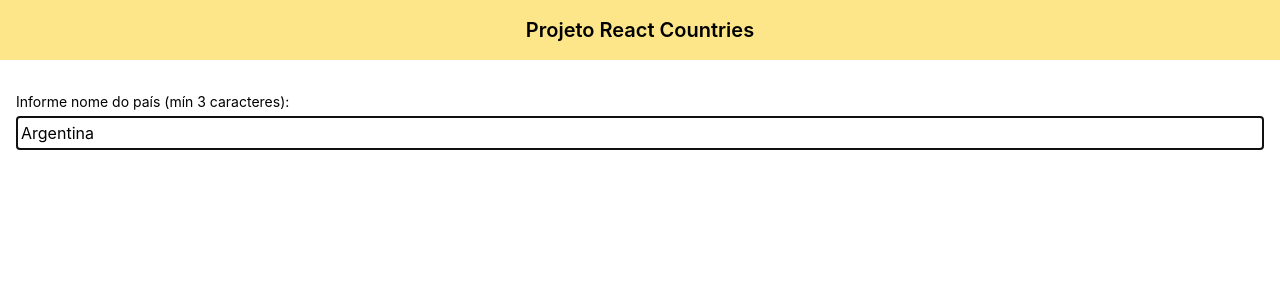
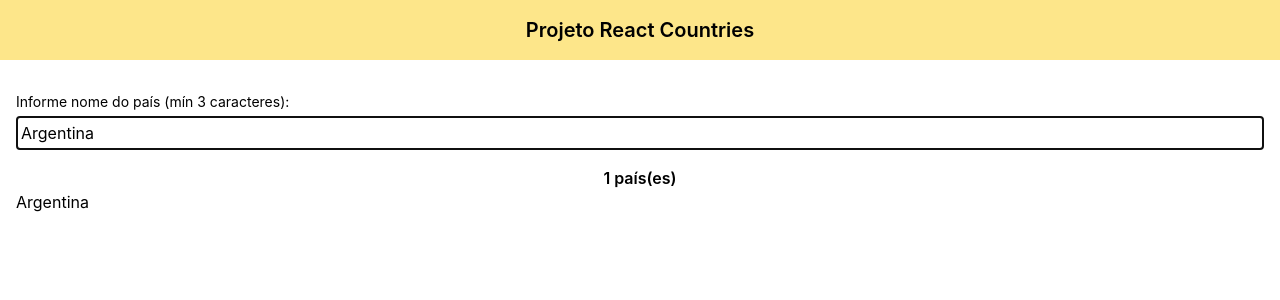
Before and after one commit to drishaolin/BootcampReact-IGTI2021-react-countries, a React (Create React App) app: page / in a window 1280 px wide. Shown: the top 300 px of the page. Built offline with nearby package versions, Linux system fonts and the light colour scheme.

Commit message:
create components Country and Countries

```diff
--- /dev/null
+++ b/src/components/Countries.jsx
@@ -0,0 +1,15 @@
+import React from "react";
+import Country from "./Country";
+
+export default function Countries({ children: countries = [] }) {
+  return (
+    <div>
+      <h2 className="text-center font-semibold">{countries.length} país(es)</h2>
+      {
+          countries.map(country => {
+             return <Country key={country.id}>{country}</Country>
+          })
+      }
+    </div>
+  );
+}
--- /dev/null
+++ b/src/components/Country.jsx
@@ -0,0 +1,10 @@
+export default function Country({children: country = null}) {
+    if(!country) {
+        return <div>Impossível renderizar o país</div>
+    }
+    return (
+        <div>
+            {country.name}
+        </div>
+    );
+}
--- a/src/pages/ReactCountriesPage.jsx
+++ b/src/pages/ReactCountriesPage.jsx
@@ -1,4 +1,5 @@
 import React, { useState } from "react";
+import Countries from "../components/Countries";
 import Header from "../components/Header";
 import Main from "../components/Main";
 import TextInput from "../components/TextInput";
@@ -12,7 +13,7 @@
     setCountryFilter(newCountryFilter);
   }
 
-  const countryFilterLowerCase = countryFilter.toLocaleLowerCase();
+  const countryFilterLowerCase = countryFilter.trim().toLocaleLowerCase();
 
   const filteredCountries =
     countryFilterLowerCase.length >= 3
@@ -34,6 +35,7 @@
           onInputChange={handleCountryFilterChange}
           autoFocus
         />
+        <Countries>{filteredCountries}</Countries>
       </Main>
     </div>
   );
```
Also changed, not shown: roteiro.txt.
